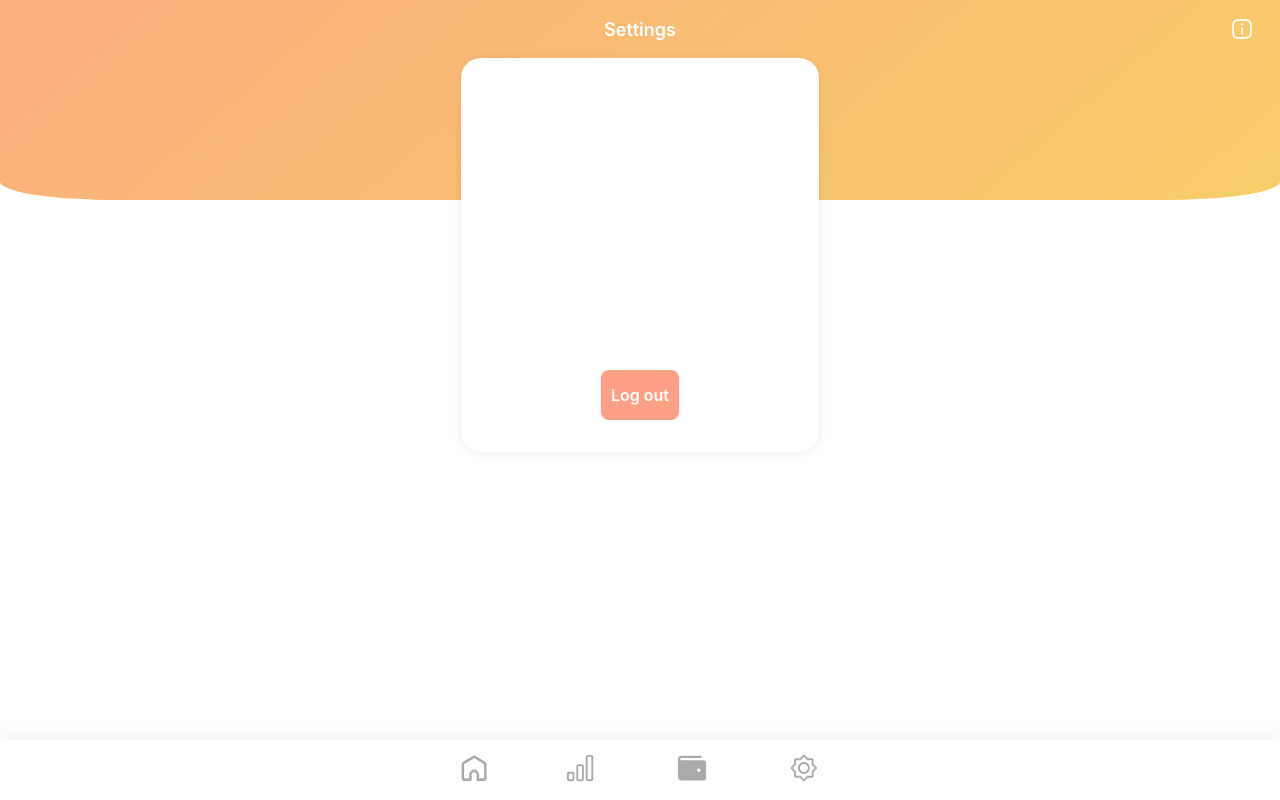
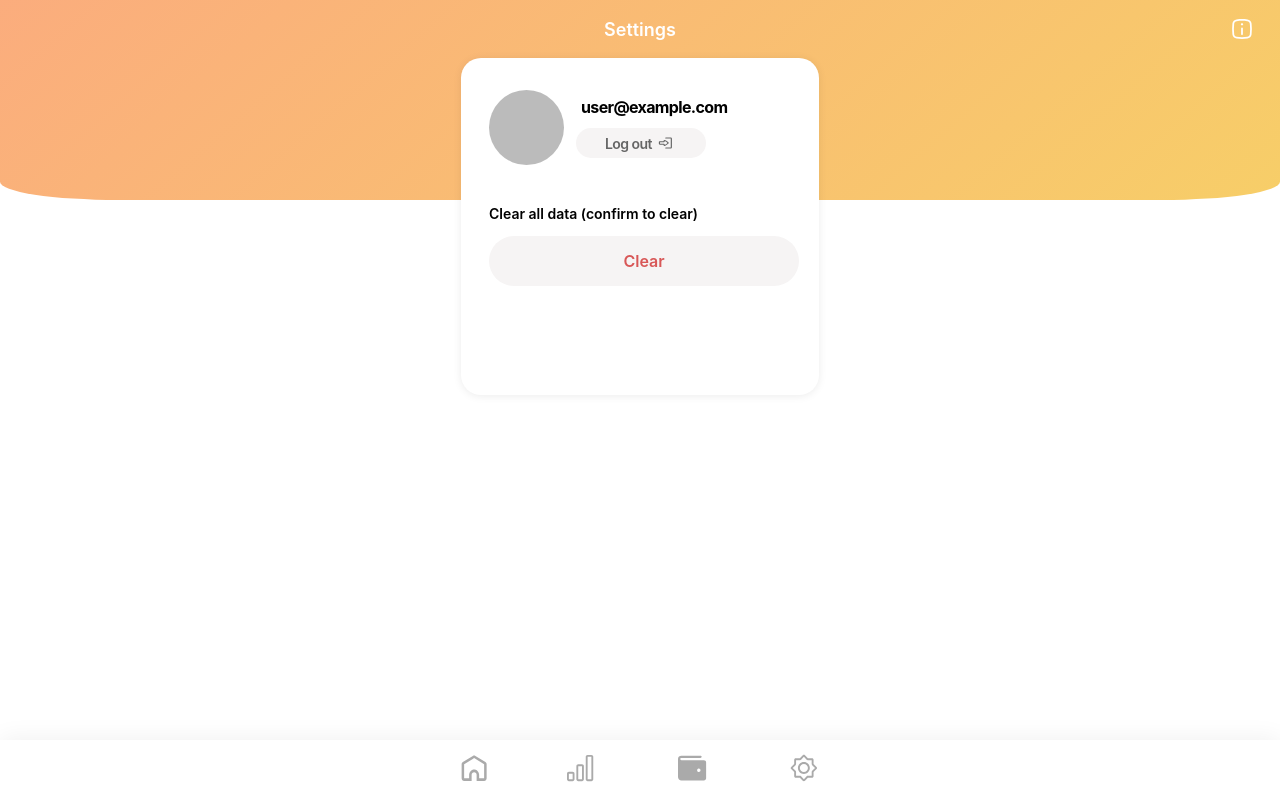
Before and after one commit to emmabaka/wallet, a Next.js app: page /settings in a window 1280 px wide. Built offline with nearby package versions, Linux system fonts and the light colour scheme; no server answers; sample sign-in values are in the browser's storage.

Commit message:
feat: add settings page

```diff
--- a/next.config.js
+++ b/next.config.js
@@ -1,6 +1,8 @@
 // /** @type {import('next').NextConfig} */
-// const nextConfig = {
-//   distDir: "build",
-// };
+const nextConfig = {
+  images: {
+    domains: ["lh3.googleusercontent.com"],
+  },
+};
 
-// module.exports = nextConfig;
+module.exports = nextConfig;
--- a/src/components/Settings/Settings.module.scss
+++ b/src/components/Settings/Settings.module.scss
@@ -1,19 +1,83 @@
+.profileWrap {
+  display: flex;
+  align-items: center;
+  gap: 12px;
+  padding-left: 8px;
+  padding-bottom: 40px;
+}
+
+.avatar {
+  border-radius: 50%;
+}
+
+.emailWrap {
+  display: flex;
+  flex-direction: column;
+  gap: 11px;
+}
+
 .logOut {
-  display: block;
-  margin: 0 auto;
-  margin-top: 35vh;
-  color: white;
+  display: flex;
+  align-items: center;
+  gap: 4px;
+  width: 130px;
+  color: #666;
+  font-size: 14px;
+  font-weight: 600;
+  line-height: normal;
+  letter-spacing: -0.56px;
+  padding: 5px 29px;
+  background-color: #f6f4f4;
+  border: none;
+  border-radius: 40px;
+  transition: background-color ease 250ms;
+
+  &:hover {
+    background-color: #ebe9e9;
+  }
+}
+
+.email {
+  color: #010101;
+  font-size: 16px;
+  font-weight: 700;
+  line-height: normal;
+  letter-spacing: -0.64px;
+  padding-left: 5px;
+}
+
+.clearDataWrap {
+  padding-left: 8px;
+}
+
+.label {
+  color: #010101;
+  font-size: 14px;
+  font-weight: 600;
+  line-height: normal;
+  padding-bottom: 14px;
+}
+
+.clearButton {
   text-align: center;
   font-size: 16px;
   font-weight: 600;
   line-height: normal;
-  padding: 15px 10px;
-  background-color: #fda085;
+  border-radius: 40px;
+  background: #f6f4f4;
+  width: 100%;
+  padding: 15px 0;
   border: none;
-  border-radius: 8px;
-  transition: background-color ease 250ms;
 
   &:hover {
-    background-color: #f07f60;
+    background-color: #ebe9e9;
+  }
+
+  &.clear {
+    color: #d85757;
+  }
+
+  &.confirm {
+    color: #51c271;
   }
 }
--- a/src/components/Settings/Settings.tsx
+++ b/src/components/Settings/Settings.tsx
@@ -1,12 +1,15 @@
 "use client";
 import { useEffect, useState } from "react";
+import Image from "next/image";
 import { useRouter } from "next/navigation";
 import { auth } from "@/firebase";
 import { getAuth, signOut } from "firebase/auth";
+import clsx from "clsx";
 import s from "./Settings.module.scss";
 
 const Settings = () => {
   const [userEmail, setUserEmail] = useState<string | null>(null);
+  const [clear, setClear] = useState(false);
 
   const router = useRouter();
 
@@ -16,6 +19,8 @@ const Settings = () => {
     router.push("/login");
   };
   console.log(auth);
+
+  const deleteCollection = () => {};
 
   useEffect(() => {
     auth.onAuthStateChanged((user) => {
@@ -27,9 +32,47 @@ const Settings = () => {
 
   return (
     <div className="box">
-      <button className={s.logOut} type="button" onClick={handleLogOut}>
-        Log out
-      </button>
+      <div className={s.profileWrap}>
+        <Image
+          className={s.avatar}
+          src={
+            auth.currentUser?.photoURL
+              ? auth.currentUser?.photoURL
+              : "/images/default-user-avatar.png"
+          }
+          alt="Avatar"
+          width={75}
+          height={75}
+        />
+        <div className={s.emailWrap}>
+          <p className={s.email}>{userEmail}</p>
+          <button className={s.logOut} type="button" onClick={handleLogOut}>
+            Log out
+            <Image src="/svgs/logout.svg" alt="Icon" width={20} height={20} />
+          </button>
+        </div>
+      </div>
+      <div className={s.clearDataWrap}>
+        <p className={s.label}>Clear all data (confirm to clear)</p>
+        {!clear ? (
+          <button
+            className={clsx(s.clearButton, s.clear)}
+            onClick={() => setClear(true)}
+          >
+            Clear
+          </button>
+        ) : (
+          <button
+            className={clsx(s.clearButton, s.confirm)}
+            onClick={() => {
+              deleteCollection();
+              setClear(false);
+            }}
+          >
+            Confirm
+          </button>
+        )}
+      </div>
     </div>
   );
 };
```
Also changed, not shown: public/images/default-user-avatar.png (added), public/svgs/logout.svg (added).
